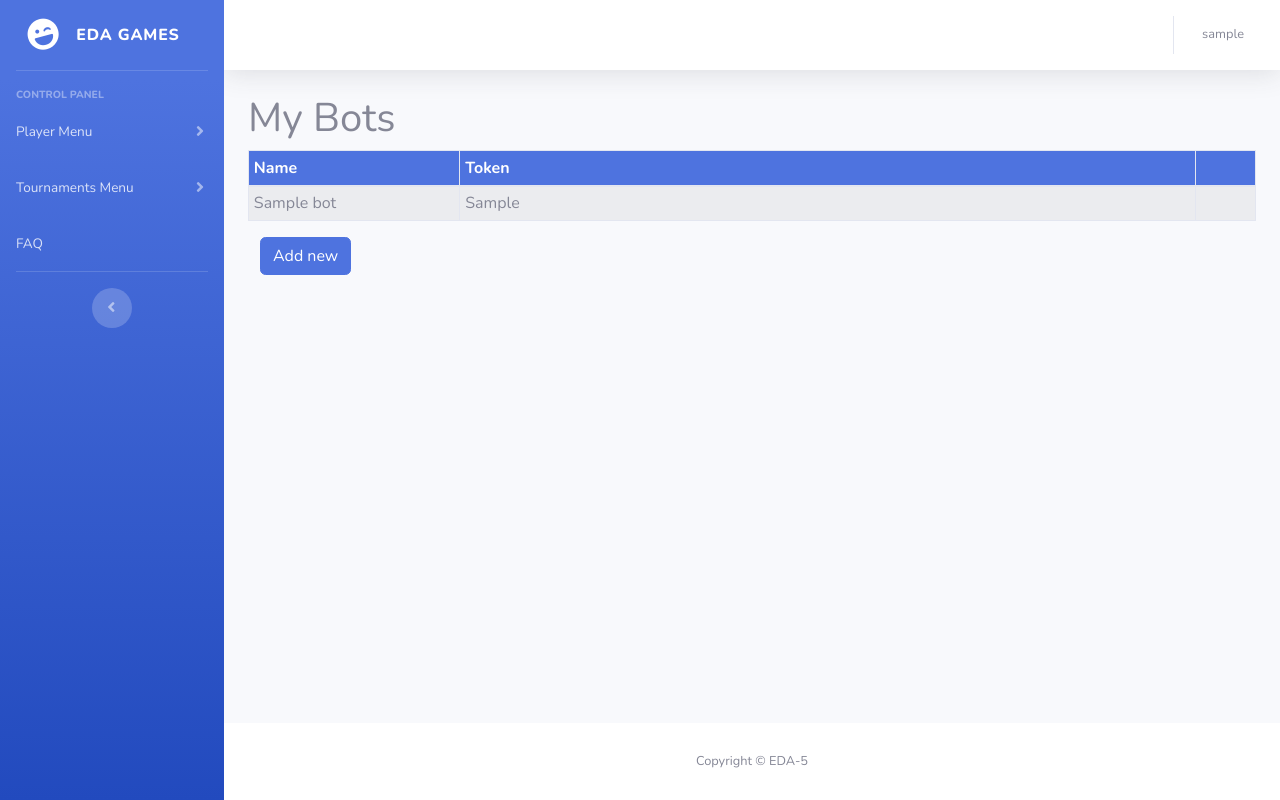
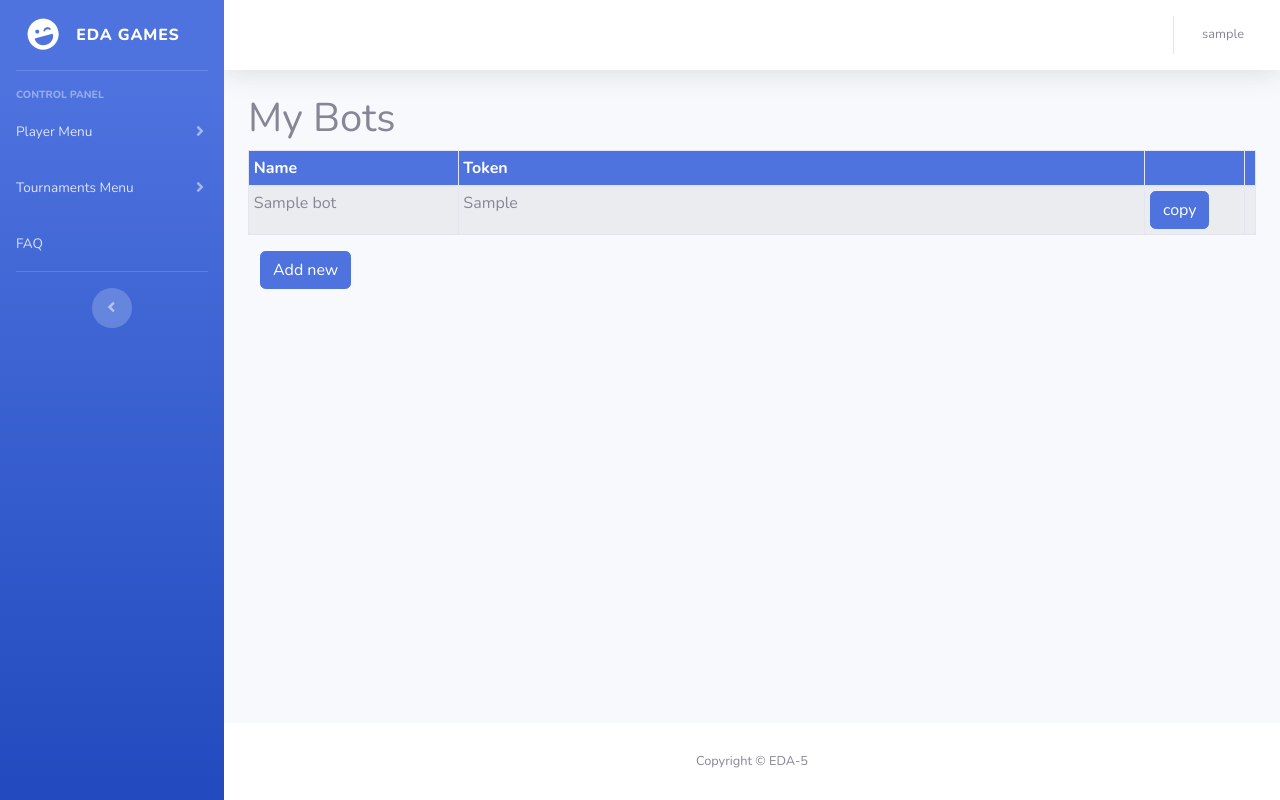
Before and after one commit to evbeda/edagames-django, a Django app: page /mybots in a window 1280 px wide. Run offline with Django 3.2, Linux system fonts and the light colour scheme; a user stored in the database is signed in; tables that the repository leaves empty hold one stand-in row (values such as "Sample post"); some libraries are stand-ins or nearby versions.

Commit message:
add button copy in my board page

```diff
--- a/development/templates/development/my_bots.html
+++ b/development/templates/development/my_bots.html
@@ -11,13 +11,17 @@
               <th>Name</th>
               <th>Token</th>
               <th></th>
+              <th></th>
             </tr>
           </thead>
           <tbody>
             {% for bot in object_list %}
             <tr>
               <td width="21%">{{ bot.name }}</td>
-              <td width="73%" class="text-break">{{ bot.token}}</td>
+              <td width="69%" class="text-break">{{ bot.token}}</td>
+              <td width="25%" >
+                <input id="{{bot.token}}" type="button" class="btn btn-primary" value="copy" onclick="copyToClickBoard(`{{bot.token}}`)">
+              </td>
               <td>
                 <form action = "{% url 'development:delete_bot' pk=bot.id %}" method = "post">{% csrf_token %}
                   {% if not forloop.first %}
@@ -33,6 +37,15 @@
     <div class="col-12">
         <a class="btn btn-primary" href="{% url 'development:addbot' %}">Add new</a>
     </div>
+    <script>
+      function copyToClickBoard(data){
+        navigator.clipboard.writeText(data);
+        document.getElementById(data).value ="copied!"
+        setTimeout(function(){
+          document.getElementById(data).value ="copy"
+        }, 2000);
+      };
+     </script>
  </div>
 
 
```
